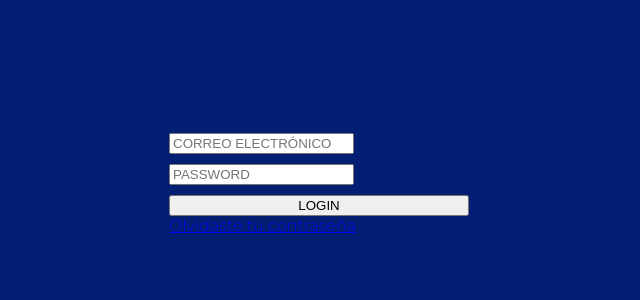
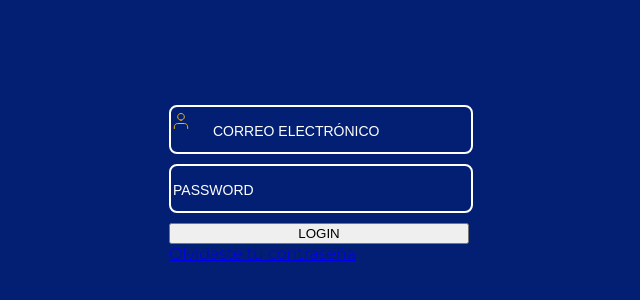
Before and after one commit to wiskani/prueba, a website: page login.html in a window 1280 px wide. Shown: the part 216-516 px from the top of the page, without its empty margins (321-961 px from the left). Drawn offline with Linux system fonts and the light colour scheme.

Commit message:
macaneando

```diff
--- a/login.html
+++ b/login.html
@@ -12,6 +12,7 @@
         :root{
             --blue:#031F73;
             --yellow: #F2B705;
+            --sm: 14px;
         }
         body{
             margin: 0;
@@ -35,8 +36,27 @@
         }
         .input-container{
             width: 100%;
+            height: 45px;
+            border: 2px solid #ffffff;
+            border-radius: 8px;
             margin-bottom: 10px;
-
+        }
+        .input-field{
+            width:100%;
+            height:100%;
+            text-align:left;
+            background-color: transparent;
+            border: none;
+            font-size: var(--sm);
+        }
+        .input-field::placeholder{
+            color: #ffffff;
+        }
+        .icon-mail{
+            background: url(./icons/user.svg) no-repeat;
+            margin-right:20px;
+            padding: 10px;
+            min-width: 20px;
         }
     </style>
 </head>
@@ -45,10 +65,11 @@
         <div class="form-container">
             <form action="/" class="form">
                     <div class="input-container">
-                        <input type="text" id="email" placeholder="CORREO ELECTRÓNICO" class="input input-email">
+                        <i class="icon-mail"></i>
+                        <input type="text" id="email" placeholder="CORREO ELECTRÓNICO" class="input-field">
                     </div>
                     <div class="input-container">
-                        <input type="text" id="password" placeholder="PASSWORD" class="input input-password">
+                        <input type="text" id="password" placeholder="PASSWORD" class="input-field">
                     </div>
                     <button class="login-button">LOGIN</button>
                     <a href="/">Olvidaste tu contraseña</a>
```
Also changed, not shown: icons/user.svg (added).
